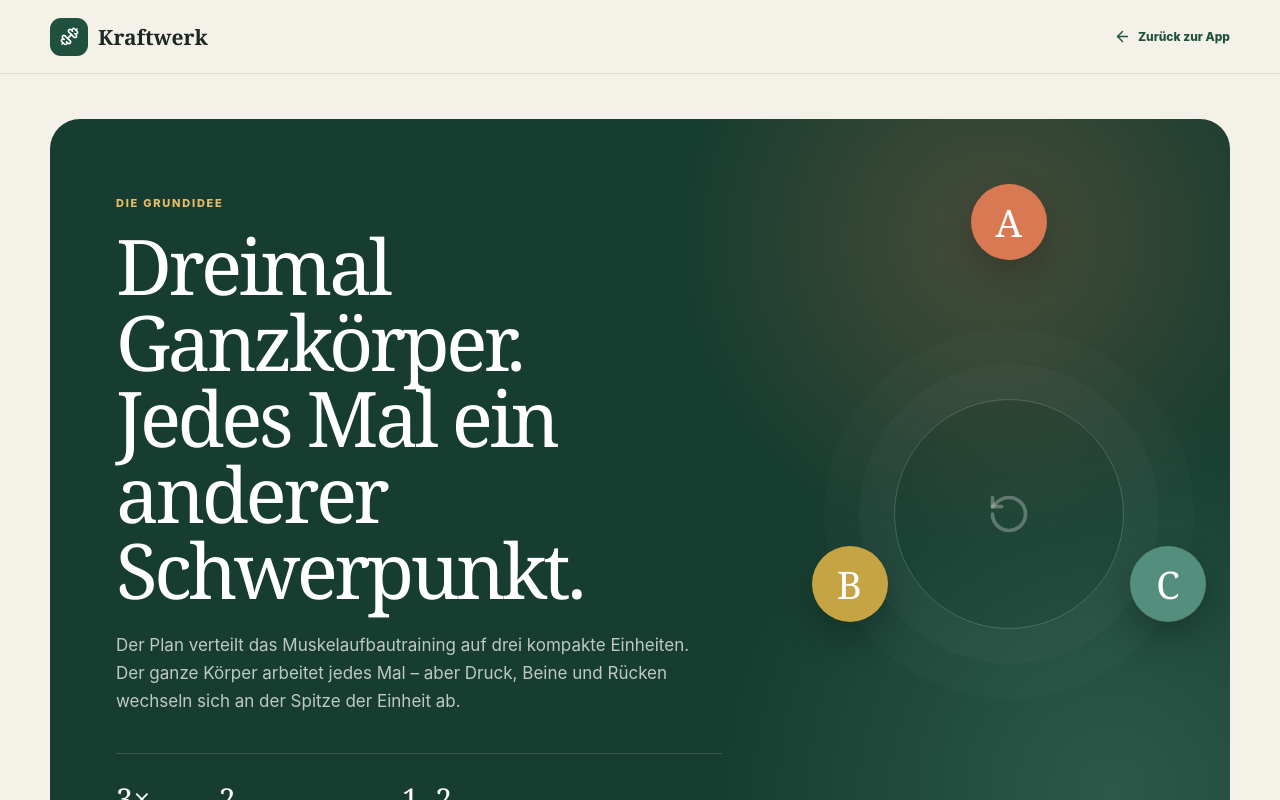
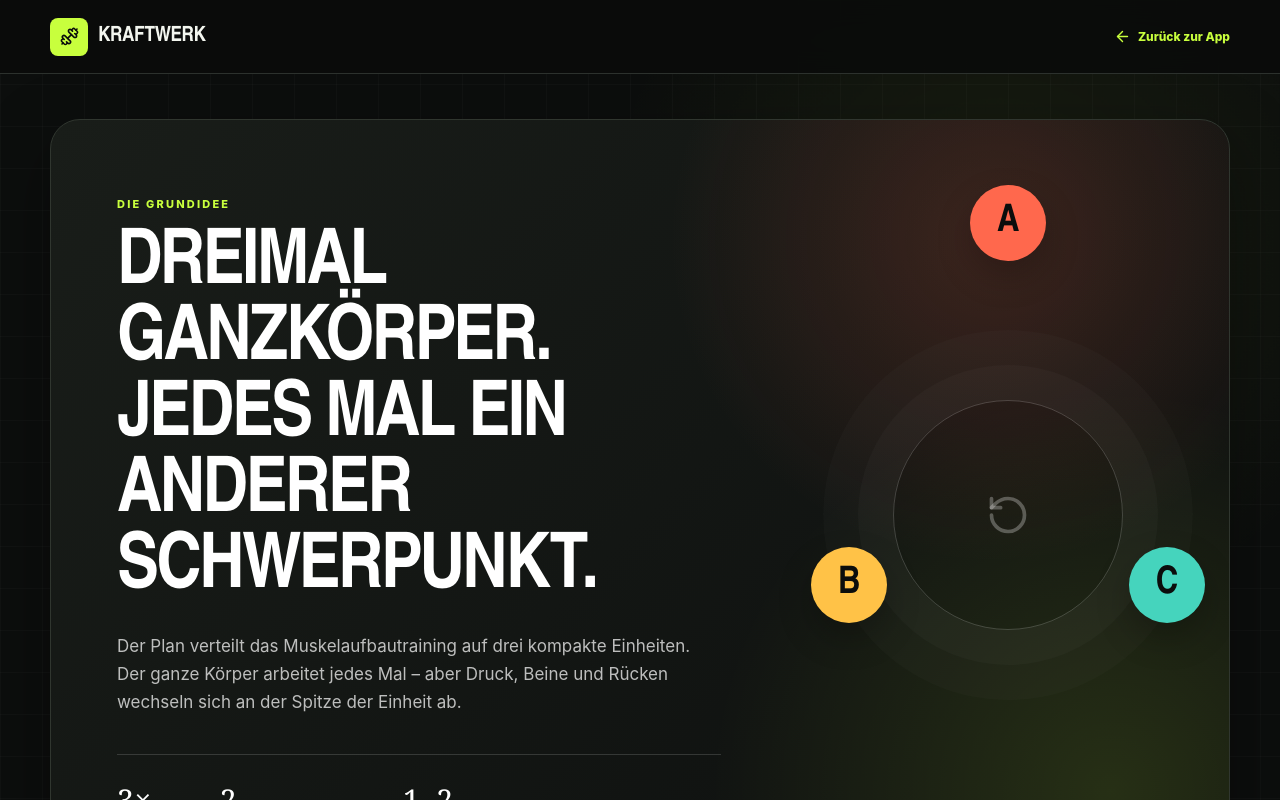
Before and after one commit to Dandiccf/ganzkoerper-training-app, a Next.js app: page /grundidee in a window 1280 px wide. Shown: the top 800 px of the page. Built offline with nearby package versions, Linux system fonts and the light colour scheme.

Commit message:
Redesign app with performance gym theme

```diff
--- a/app/globals.css
+++ b/app/globals.css
@@ -1,26 +1,27 @@
 :root {
-  --ink: #1e2925;
-  --muted: #6d746f;
-  --paper: #f4f1e9;
-  --surface: #fffdf8;
-  --line: #dedbd2;
-  --green: #1f513e;
-  --green-dark: #173d30;
-  --soft-green: #e5eee7;
-  --day-a: #d97953;
-  --day-b: #c6a343;
-  --day-c: #548e7d;
-  --danger: #a64135;
-  --radius: 20px;
-  --shadow: 0 16px 45px rgba(38, 48, 42, 0.08);
+  color-scheme: dark;
+  --ink: #f3f6ef;
+  --muted: #9ba39b;
+  --paper: #0c0e0d;
+  --surface: #171a18;
+  --line: #2c312d;
+  --green: #c8ff3d;
+  --green-dark: #0a0c0b;
+  --soft-green: #202b18;
+  --day-a: #ff684d;
+  --day-b: #ffc247;
+  --day-c: #45d4bd;
+  --danger: #ff6b5f;
+  --radius: 16px;
+  --shadow: 0 24px 70px rgba(0, 0, 0, .34);
 }
 
 * { box-sizing: border-box; }
 html { background: var(--paper); color: var(--ink); }
-body { margin: 0; font-family: Inter, ui-sans-serif, -apple-system, BlinkMacSystemFont, "Segoe UI", sans-serif; background: var(--paper); }
+body { margin: 0; font-family: Inter, ui-sans-serif, -apple-system, BlinkMacSystemFont, "Segoe UI", sans-serif; background-color: var(--paper); background-image: radial-gradient(circle at 78% 4%, rgba(200,255,61,.07), transparent 25rem), linear-gradient(rgba(255,255,255,.018) 1px, transparent 1px), linear-gradient(90deg, rgba(255,255,255,.018) 1px, transparent 1px); background-size: auto, 42px 42px, 42px 42px; }
 button, input { font: inherit; }
 button { color: inherit; }
-button:focus-visible, input:focus-visible { outline: 3px solid rgba(84, 142, 125, .4); outline-offset: 2px; }
+button:focus-visible, input:focus-visible { outline: 3px solid rgba(200,255,61,.48); outline-offset: 2px; }
 
 .loading { min-height: 100vh; display: grid; place-content: center; justify-items: center; gap: 14px; color: var(--muted); }
 .app-shell { min-height: 100vh; display: grid; grid-template-columns: 240px minmax(0, 1fr); }
@@ -332,14 +333,142 @@ button:focus-visible, input:focus-visible { outline: 3px solid rgba(84, 142, 125
 .source-links small { color: var(--muted); margin-top: 8px; font-size: 10px; line-height: 1.45; }
 .source-links svg { color: var(--green); flex: none; }
 
+/* Performance gym theme */
+button { transition: color .18s ease, background .18s ease, border-color .18s ease, transform .18s ease; }
+h1, h2, h3, .brand strong { font-family: "Arial Narrow", "Helvetica Neue", Arial, sans-serif !important; font-weight: 900 !important; text-transform: uppercase; letter-spacing: -.035em !important; }
+.hero-visual > span, .orbit-day, .week-day > span, .focus-card-top > span, .chapter-number, .rep-block > span, .stat-row strong { font-family: "Arial Narrow", "Helvetica Neue", Arial, sans-serif !important; font-weight: 900 !important; }
+.eyebrow { color: var(--green); letter-spacing: .2em; }
+
+.app-shell { background: transparent; }
+.sidebar { background: rgba(9,11,10,.97); border-right: 1px solid var(--line); }
+.brand { padding-bottom: 29px; border-bottom: 1px solid var(--line); margin-bottom: 18px; }
+.brand-mark { border-radius: 8px; background: var(--green); color: #0c0e0d; box-shadow: 0 0 28px rgba(200,255,61,.18); }
+.brand strong { font-size: 21px; letter-spacing: -.02em !important; }
+.brand small { color: var(--green); opacity: .75; }
+.nav-items button { border-radius: 9px; }
+.nav-items button:hover { background: #1a1e1b; color: white; }
+.nav-items button.active { background: var(--green); color: #0b0d0c; box-shadow: 0 12px 30px rgba(200,255,61,.12); }
+.sidebar-foot { color: var(--muted); }
+
+.page-header h1 { line-height: .94; }
+.page-header p { max-width: 650px; }
+.offline-pill, .learn-link { border-color: #39452c; background: #171d14; color: var(--green); }
+.offline-pill > span { background: var(--green); box-shadow: 0 0 10px rgba(200,255,61,.7); }
+.learn-link:hover { background: var(--soft-green); }
+
+.hero-card { background: linear-gradient(135deg, #1b1f1c, #101210); border: 1px solid #30362f; border-radius: 22px; box-shadow: var(--shadow), inset 0 4px var(--accent); }
+.hero-card::before { width: 430px; height: 430px; right: -90px; top: -170px; filter: blur(30px); opacity: .2; }
+.hero-card::after { content: ""; position: absolute; inset: 0; pointer-events: none; background: repeating-linear-gradient(120deg, transparent 0 24px, rgba(255,255,255,.018) 24px 25px); }
+.hero-copy { z-index: 2; }
+.day-badge { color: #0b0d0c; border-radius: 5px; }
+.hero-copy h2 { line-height: .92; text-transform: uppercase; }
+.primary-button { background: var(--green); color: #0b0d0c; border-radius: 9px; box-shadow: 0 10px 30px rgba(200,255,61,.18); text-transform: uppercase; letter-spacing: .04em; }
+.primary-button:hover { box-shadow: 0 14px 38px rgba(200,255,61,.25); }
+.primary-button.wide { background: var(--green); color: #0b0d0c; }
+.hero-visual { z-index: 2; background: linear-gradient(145deg, transparent, rgba(200,255,61,.045)); }
+.hero-visual > span { border: 1px solid rgba(200,255,61,.48); border-radius: 22px; background: var(--green); color: #0b0d0c; transform: rotate(-4deg); box-shadow: 0 0 0 16px rgba(200,255,61,.035), 0 25px 60px rgba(0,0,0,.35); }
+.hero-visual small { text-transform: uppercase; letter-spacing: .12em; }
+
+.panel, .stat-row > div { background: rgba(23,26,24,.92); border-color: var(--line); box-shadow: 0 14px 38px rgba(0,0,0,.16); }
+.section-heading h3, .panel h3 { font-size: 20px; }
+.rotation-day.next { background: #1c2119; border-color: #44532d; }
+.rotation-day.done > span { background: var(--green) !important; color: #0b0d0c; }
+.quiet-success { background: var(--soft-green); color: var(--green); }
+
+.day-tabs button { background: rgba(23,26,24,.74); border-color: var(--line); border-radius: 11px; }
+.day-tabs button:hover { background: #1d211e; }
+.day-tabs button.active { background: #20241f; }
+.plan-header { background: linear-gradient(110deg, #1b1f1c, #111311); color: var(--ink); border: 1px solid var(--line); border-bottom: 0; box-shadow: inset 5px 0 var(--accent); }
+.plan-header p, .plan-header > strong { color: var(--muted); }
+.exercise-list { background: var(--surface); }
+.exercise-row { border-bottom-color: var(--line); }
+.exercise-row:hover { background: #1b1f1c; }
+.exercise-row > img { background: #242824; border: 1px solid #333a34; }
+.exercise-main { color: var(--ink); }
+.movement-chip { border: 1px solid rgba(255,255,255,.08); }
+.movement-chip.push { background: #3a211b; color: #ff9d87; }
+.movement-chip.pull { background: #172d34; color: #77d4e9; }
+.movement-chip.legs { background: #342c16; color: #f1c962; }
+.movement-chip.core { background: #1e3023; color: #7ed596; }
+.movement-chip.isolation { background: #2d2333; color: #c9a2dc; }
+
+.workout-shell { background-color: var(--paper); background-image: radial-gradient(circle at 50% 15%, rgba(200,255,61,.055), transparent 28rem); }
+.workout-header { background: rgba(8,10,9,.97); border-bottom: 1px solid var(--line); }
+.finish-link { color: var(--green); }
+.progress-track { background: #222622; height: 5px; }
+.progress-track span { background: var(--green); box-shadow: 0 0 14px rgba(200,255,61,.55); }
+.workout-image-wrap { background: #202320; border: 1px solid #353a35; box-shadow: 0 26px 70px rgba(0,0,0,.38), 0 0 0 10px rgba(255,255,255,.018); }
+.workout-image-wrap > span { background: var(--green); color: #0b0d0c; font-weight: 900; }
+.workout-exercise h1 { line-height: .94; }
+.active-exercise-meta, .text-button { color: var(--green); }
+.set-entry { background: rgba(23,26,24,.96); border-color: #343a34; }
+.target-box { background: var(--soft-green); color: var(--green); border: 1px solid #37442b; }
+.session-set-control { background: #121412; }
+.set-stepper button, .number-field button { background: #242824; color: var(--green); }
+.number-field > div { background: #111311; }
+.number-field input { color: var(--ink); }
+.rir-entry button { background: #121412; color: var(--ink); }
+.rir-entry button:hover { border-color: #566b37; }
+.rir-entry button.active { background: var(--green); color: #0b0d0c; border-color: var(--green); }
+.timer-bar, .completion-dock { background: #131613; border: 1px solid #3a4530; }
+.timer-bar button { color: var(--green); }
+
+.modal-backdrop { background: rgba(3,5,4,.78); }
+.modal { background: #171a18; border: 1px solid #343a34; }
+.modal .icon-button { background: #252925; }
+.alternative-list button, .exercise-queue > button { background: #121412; }
+.alternative-list button:hover, .exercise-queue > button:not(:disabled):hover { background: #1d211c; border-color: #5a7138; }
+.exercise-queue > button.current { border-color: #647d3f; background: var(--soft-green); }
+.exercise-queue > button.done { background: #1d201d; }
+.queue-number { background: #272b27; }
+.current .queue-number { background: var(--green); color: #0b0d0c; }
+.done .queue-number { background: #46523b; }
+.queue-action { color: var(--green); }
+
+.empty-state { border-color: #3c423c; }
+.session-list button { background: rgba(23,26,24,.78); }
+.session-list button:hover { background: #1d211e; }
+.session-list button.active { background: var(--soft-green); border-color: #657c42; }
+.session-code { color: #0b0d0c; }
+.session-detail, .setting-row, .data-card, .button-row button, .danger-button { background: var(--surface); }
+.segmented { background: #0f1110; }
+.segmented button.active { background: var(--green); color: #0b0d0c; box-shadow: none; }
+
+.concept-shell { background: transparent; }
+.concept-topbar { background: rgba(10,12,11,.9); }
+.concept-brand { color: var(--ink); font-family: "Arial Narrow", "Helvetica Neue", Arial, sans-serif; font-weight: 900; text-transform: uppercase; letter-spacing: -.025em; }
+.concept-brand > span { background: var(--green); color: #0b0d0c; border-radius: 8px; }
+.concept-hero { background: linear-gradient(135deg, #191d19, #0d0f0e); border: 1px solid #30362f; box-shadow: var(--shadow); }
+.concept-hero::before { background: radial-gradient(circle at 80% 15%, rgba(255,104,77,.18), transparent 28%), radial-gradient(circle at 90% 85%, rgba(200,255,61,.13), transparent 32%); }
+.concept-hero .eyebrow, .light-heading .eyebrow { color: var(--green); }
+.orbit-day, .week-day > span, .focus-card-top > span { color: #0b0d0c; }
+.concept-origin { border-color: #4b2923; background: #1f1715; color: #ffe9e3; }
+.concept-origin p { color: #cda79d; }
+.concept-origin a { color: #ff907b; }
+.focus-card, .quality-list, .rep-block, .progression-section, .source-links a { background: rgba(23,26,24,.92); }
+.hypertrophy-section { background: #111411; border: 1px solid #31382f; box-shadow: var(--shadow); }
+.reason-card { background: rgba(200,255,61,.035); border-color: #333b30; }
+.reason-card > span { background: var(--soft-green); color: var(--green); }
+.quality-note { background: var(--soft-green); color: var(--green); }
+.week-section { background: #141714; }
+.week-line::before { background: #343a34; }
+.week-day > span, .week-day > .rest-dot { box-shadow: 0 0 0 8px #141714; }
+.week-day > .rest-dot { background: #596059; }
+.progression-ladder span { background: #101210; }
+.progression-ladder span:last-child { background: var(--green); color: #0b0d0c; }
+.progression-ladder span:last-child svg { color: #0b0d0c; }
+.concept-disclaimer { background: #201817; color: #ffb3a5; border: 1px solid #4b2923; }
+.concept-disclaimer p { color: #c3978e; }
+.source-links a:hover { background: #1d211e; border-color: #647d3f; }
+
 @media (max-width: 900px) {
   .app-shell { display: block; }
   .sidebar { display: none; }
   .page { width: min(100% - 36px, 720px); padding: 34px 0 105px; }
-  .mobile-nav { display: block; position: fixed; z-index: 10; bottom: 0; left: 0; right: 0; padding: 6px max(8px, env(safe-area-inset-right)) max(6px, env(safe-area-inset-bottom)) max(8px, env(safe-area-inset-left)); background: rgba(29,48,41,.96); backdrop-filter: blur(14px); }
+  .mobile-nav { display: block; position: fixed; z-index: 10; bottom: 0; left: 0; right: 0; padding: 6px max(8px, env(safe-area-inset-right)) max(6px, env(safe-area-inset-bottom)) max(8px, env(safe-area-inset-left)); background: rgba(9,11,10,.96); border-top: 1px solid var(--line); backdrop-filter: blur(14px); }
   .nav-items.mobile { display: grid; grid-template-columns: repeat(4, 1fr); gap: 2px; }
   .nav-items.mobile button { min-height: 55px; flex-direction: column; justify-content: center; gap: 3px; font-size: 10px; padding: 0; }
-  .nav-items.mobile button.active { box-shadow: inset 0 3px #e3b65c; }
+  .nav-items.mobile button.active { background: rgba(200,255,61,.1); color: var(--green); box-shadow: inset 0 3px var(--green); }
   .hero-card { grid-template-columns: 1fr; }
   .hero-visual { display: none; }
   .dashboard-grid { grid-template-columns: 1fr; }
--- a/app/layout.tsx
+++ b/app/layout.tsx
@@ -3,13 +3,13 @@ import "./globals.css";
 
 export const metadata: Metadata = {
   title: "Kraftwerk – Ganzkörpertraining",
-  description: "Dein ruhiger, offline-fähiger Begleiter für die A/B/C-Ganzkörperrotation.",
+  description: "Dein offline-fähiger Trainingsbegleiter für Muskelaufbau und die A/B/C-Ganzkörperrotation.",
   applicationName: "Kraftwerk",
   appleWebApp: { capable: true, statusBarStyle: "black-translucent", title: "Kraftwerk" },
 };
 
 export const viewport: Viewport = {
-  themeColor: "#f4f1e9",
+  themeColor: "#0c0e0d",
   width: "device-width",
   initialScale: 1,
   viewportFit: "cover",
--- a/app/manifest.ts
+++ b/app/manifest.ts
@@ -7,8 +7,8 @@ export default function manifest(): MetadataRoute.Manifest {
     description: "Offline-fähiges Trainingstagebuch für die A/B/C-Ganzkörperrotation.",
     start_url: "/",
     display: "standalone",
-    background_color: "#f4f1e9",
-    theme_color: "#f4f1e9",
+    background_color: "#0c0e0d",
+    theme_color: "#0c0e0d",
     orientation: "portrait-primary",
     icons: [{ src: "/muscle-groups/a-1.png", sizes: "360x360", type: "image/png", purpose: "any" }],
   };
--- a/public/sw.js
+++ b/public/sw.js
@@ -1,4 +1,4 @@
-const CACHE = "kraftwerk-v4";
+const CACHE = "kraftwerk-v5";
 const MUSCLE_IMAGES = ["a", "b", "c"].flatMap((day) =>
   Array.from({ length: 9 }, (_, index) => `/muscle-groups/${day}-${index + 1}.png`)
 );
```
